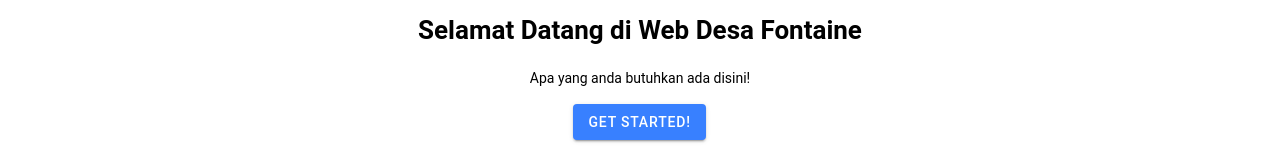
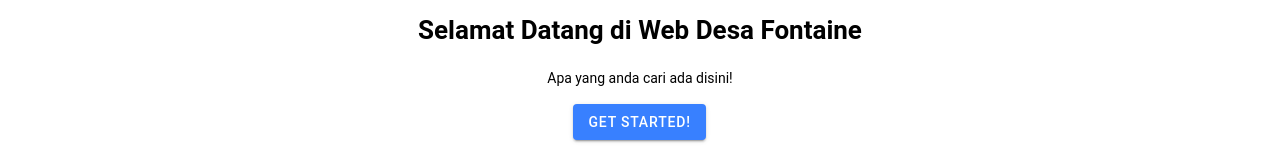
Before and after one commit to FrhnSpwli/Website-Desa, a React (Vite) app: page /landing in a window 1280 px wide. Shown: the part 193-353 px from the top of the page. Built offline with nearby package versions, Linux system fonts and the light colour scheme.

Commit message:
update page

```diff
--- a/src/pages/Landing.tsx
+++ b/src/pages/Landing.tsx
@@ -16,7 +16,7 @@ const Landing: React.FC = () => {
           <div className={Styles.content}>
            <section className={Styles.contentButton}>
            <IonText><h1 className={Styles.contentHeading1}>Selamat Datang di Web Desa Fontaine</h1></IonText>
-            <IonText><p className={Styles.contentHeading2}>Apa yang anda butuhkan ada disini!</p></IonText>
+            <IonText><p className={Styles.contentHeading2}>Apa yang anda cari ada disini!</p></IonText>
             <IonButton>
               Get Started!
             </IonButton>
```
